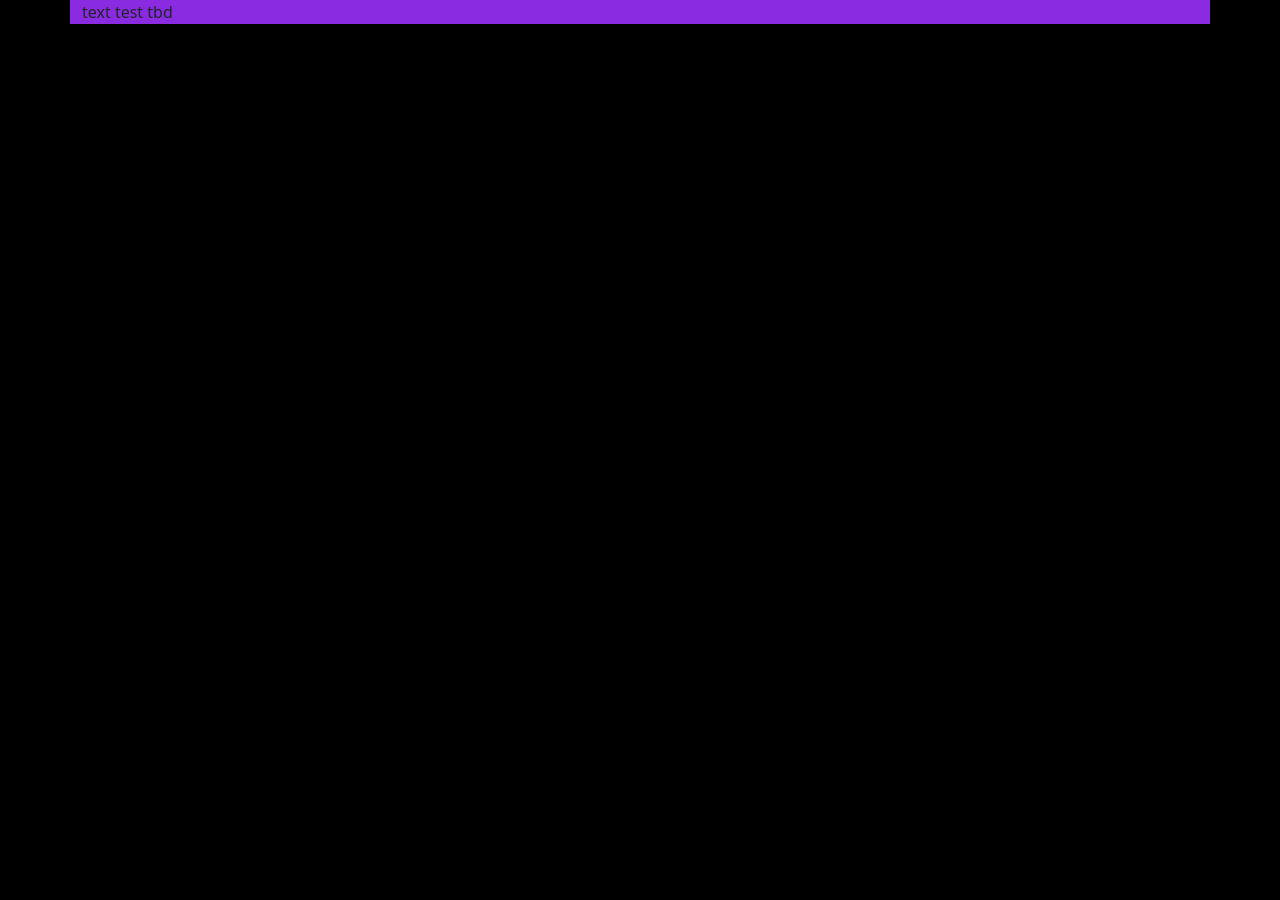
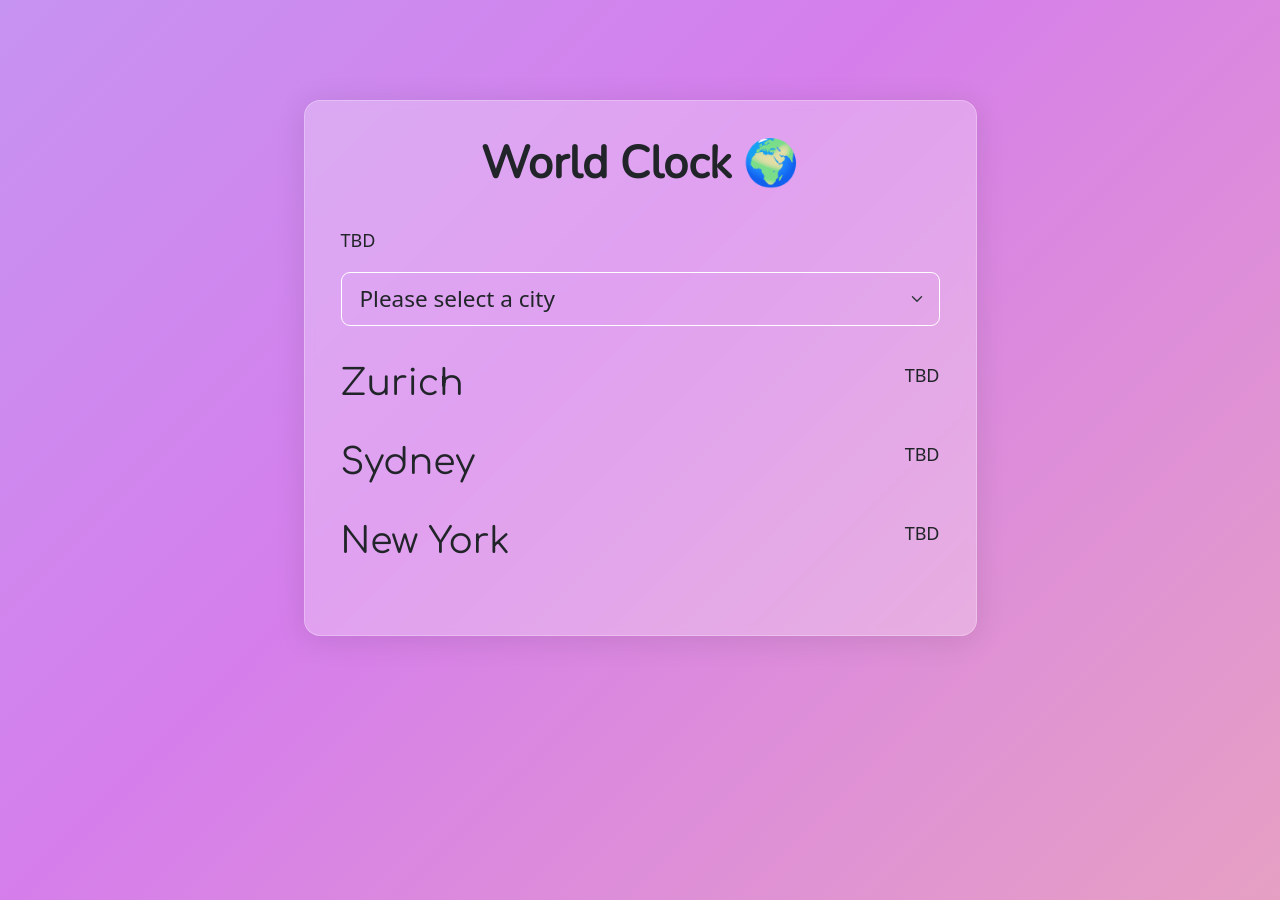
Before and after one commit to Cauuma/WorldClock, a plain HTML site: page index.html in a window 1280 px wide. Before the commit the page ends 800 px from the top, so only its background shows below. Drawn offline with nearby package versions, Linux system fonts and the light colour scheme.

Commit message:
inital css

```diff
--- a/index.html
+++ b/index.html
@@ -30,9 +30,33 @@
   </head>
   <body>
     <div class="container">
-      <p>text test tbd</p>
+      <div class="clock__wrapper">
+        <h1>World Clock 🌍</h1>
+        <div class="selected__time mb-3">TBD</div>
+        <div class="clock__box mb-3">
+          <select class="form-select form-select-lg mb-3">
+            <option selected>Please select a city</option>
+            <option value="1">One</option>
+            <option value="2">Two</option>
+            <option value="3">Three</option>
+          </select>
+        </div>
+        <div class="city_times d-flex flex-column">
+          <div class="cities d-flex flex-row justify-content-between mb-4">
+            <h2>Zurich</h2>
+            <div class="time">TBD</div>
+          </div>
+          <div class="cities d-flex flex-row justify-content-between mb-4">
+            <h2>Sydney</h2>
+            <div class="time">TBD</div>
+          </div>
+          <div class="cities d-flex flex-row justify-content-between mb-4">
+            <h2>New York</h2>
+            <div class="time">TBD</div>
+          </div>
+        </div>
+      </div>
     </div>
-
     <script
       src="https://cdn.jsdelivr.net/npm/@popperjs/core@2.11.6/dist/umd/popper.min.js"
       integrity="sha384-oBqDVmMz9ATKxIep9tiCxS/Z9fNfEXiDAYTujMAeBAsjFuCZSmKbSSUnQlmh/jp3"
--- a/src/style.css
+++ b/src/style.css
@@ -1,13 +1,71 @@
 :root {
   font-family: "Comfortaa", cursive;
   font-family: "Nunito", sans-serif;
+  font-size: 18px;
 }
 
-body{
-background-color: #000;
+body {
+  background: linear-gradient(-45deg, #fccb90, #d57eeb, #a6c0fe, #84fab0);
+  background-size: 400% 400%;
+  animation: gradient 15s ease infinite;
+  height: 100vh;
 }
 
+@keyframes gradient {
+  0% {
+    background-position: 0% 50%;
+  }
+  50% {
+    background-position: 100% 50%;
+  }
+  100% {
+    background-position: 0% 50%;
+  }
+}
+
+h1 {
+  font-family: "Nunito";
+  font-weight: bold;
+  text-align: center;
+  margin-bottom: 2rem;
+}
+
+h2 {
+  font-family: "Comfortaa";
+}
 
 .container {
-  background-color: blueviolet;
+  max-width: 700px;
 }
+
+.clock__wrapper {
+  display: flex;
+  flex-direction: column;
+  margin-top: 100px;
+  justify-content: center;
+  align-self: center;
+  background: rgba(255, 255, 255, 0.27);
+  border-radius: 16px;
+  box-shadow: 0 4px 30px rgba(0, 0, 0, 0.1);
+  backdrop-filter: blur(4.8px);
+  -webkit-backdrop-filter: blur(4.8px);
+  border: 1px solid rgba(255, 255, 255, 0.26);
+  padding: 2rem;
+}
+.clock__box {
+  width: 100%;
+}
+.clock__box select {
+  background-color: transparent;
+  border-color: white;
+}
+
+select option {
+  border-radius: 5px;
+}
+
+.form-select:focus {
+  outline: 0;
+  box-shadow: 0 0 0 0.25rem rgba(236, 244, 255, 0.25) !important;
+  border-color: whitesmoke;
+}
```
